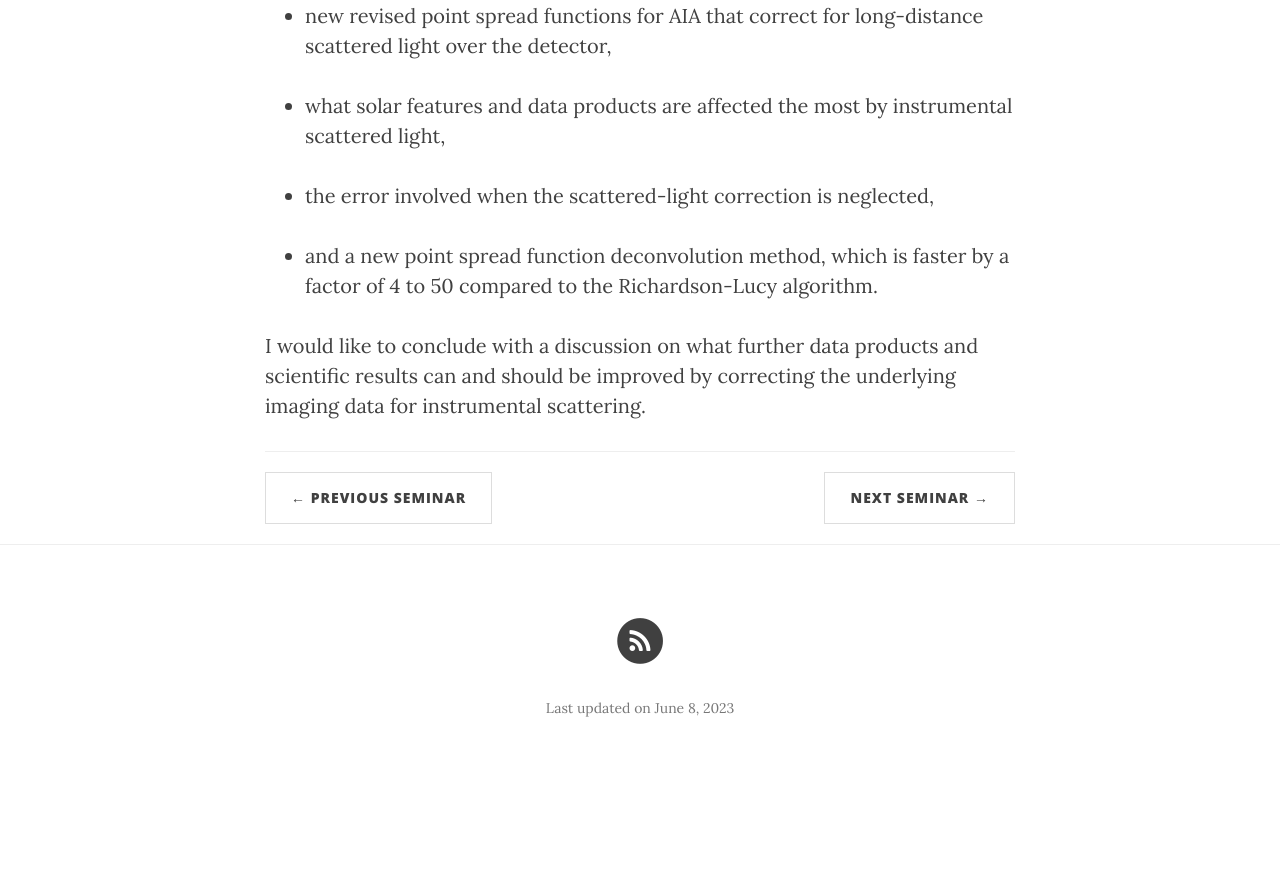
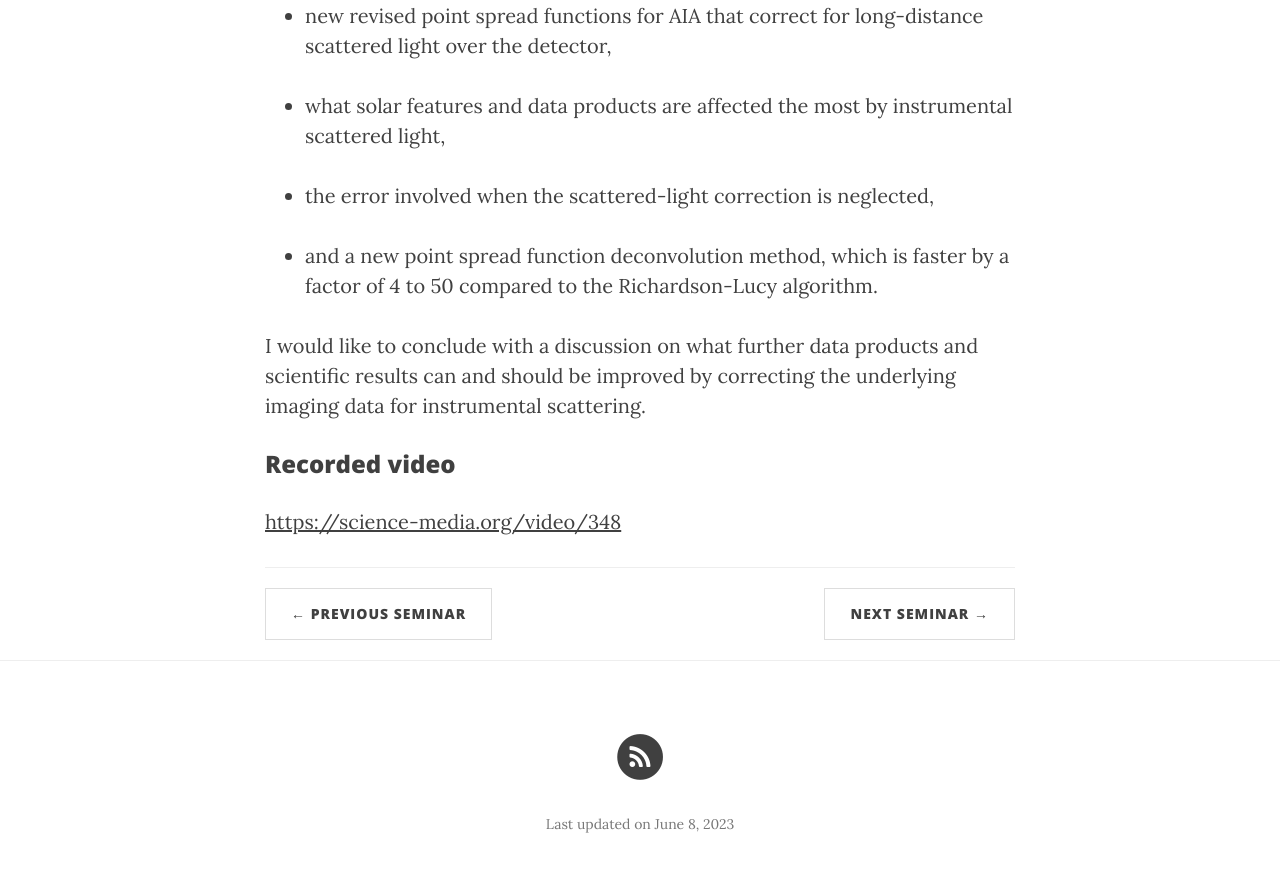
Before and after one commit to ITA-Solar/espos, a Jekyll site: the page built from _posts/2023-05-25-Hofmeister.md, in a window 1280 px wide and 900 px high, scrolled down 928 px. Shown: the top 872 px of the window. Built offline with Jekyll 4.4.1, drawn with Linux system fonts in a browser that asks for light colours; nearby versions of some CDN libraries; before the commit the page ends 1712 px from its top, so only the background shows below that.

Commit message:
Update 2023-05-25-Hofmeister.md

```diff
--- a/_posts/2023-05-25-Hofmeister.md
+++ b/_posts/2023-05-25-Hofmeister.md
@@ -20,3 +20,7 @@ Point spread functions describe diffraction and scattering in imaging instrument
   -  and a new point spread function deconvolution method, which is faster by a factor of 4 to 50 compared to the Richardson-Lucy algorithm.
 
 I would like to conclude with a discussion on what further data products and scientific results can and should be improved by correcting the underlying imaging data for instrumental scattering.
+
+### Recorded video
+
+[https://science-media.org/video/348](https://science-media.org/video/348)
```
